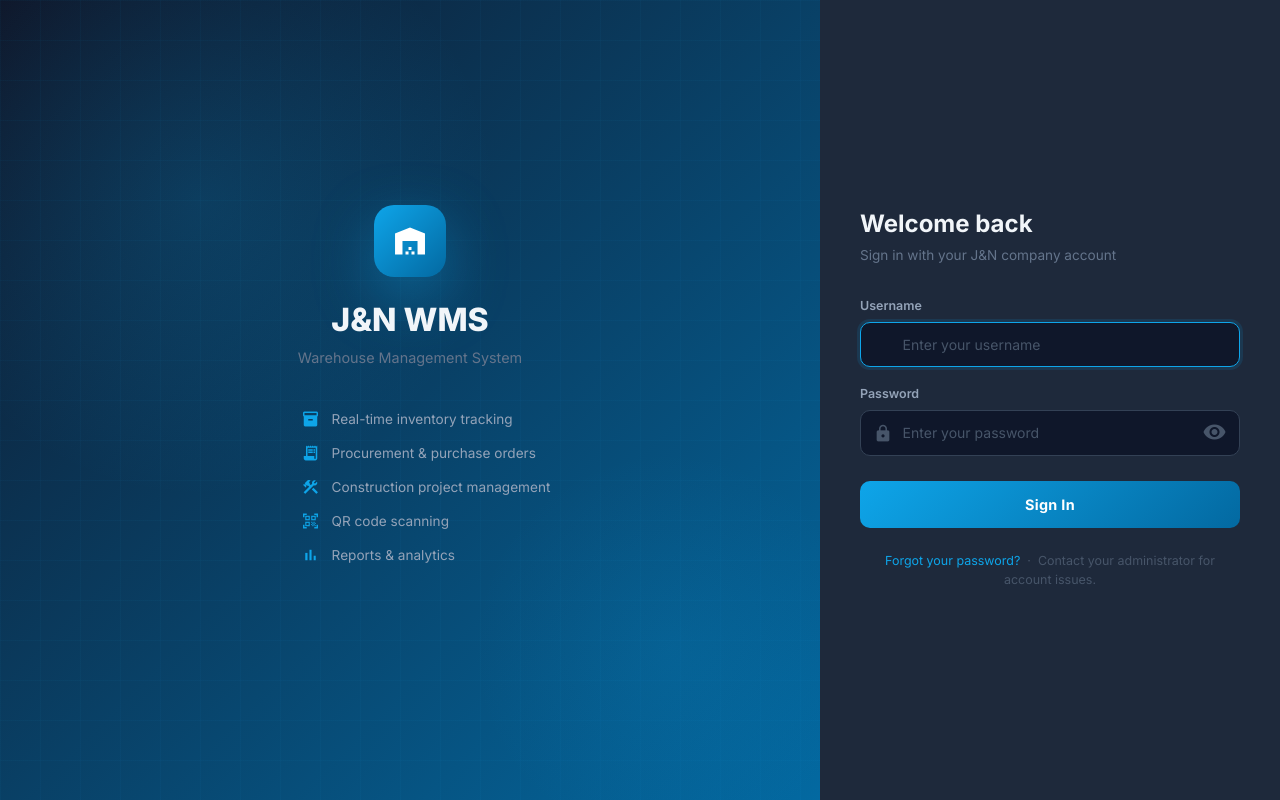
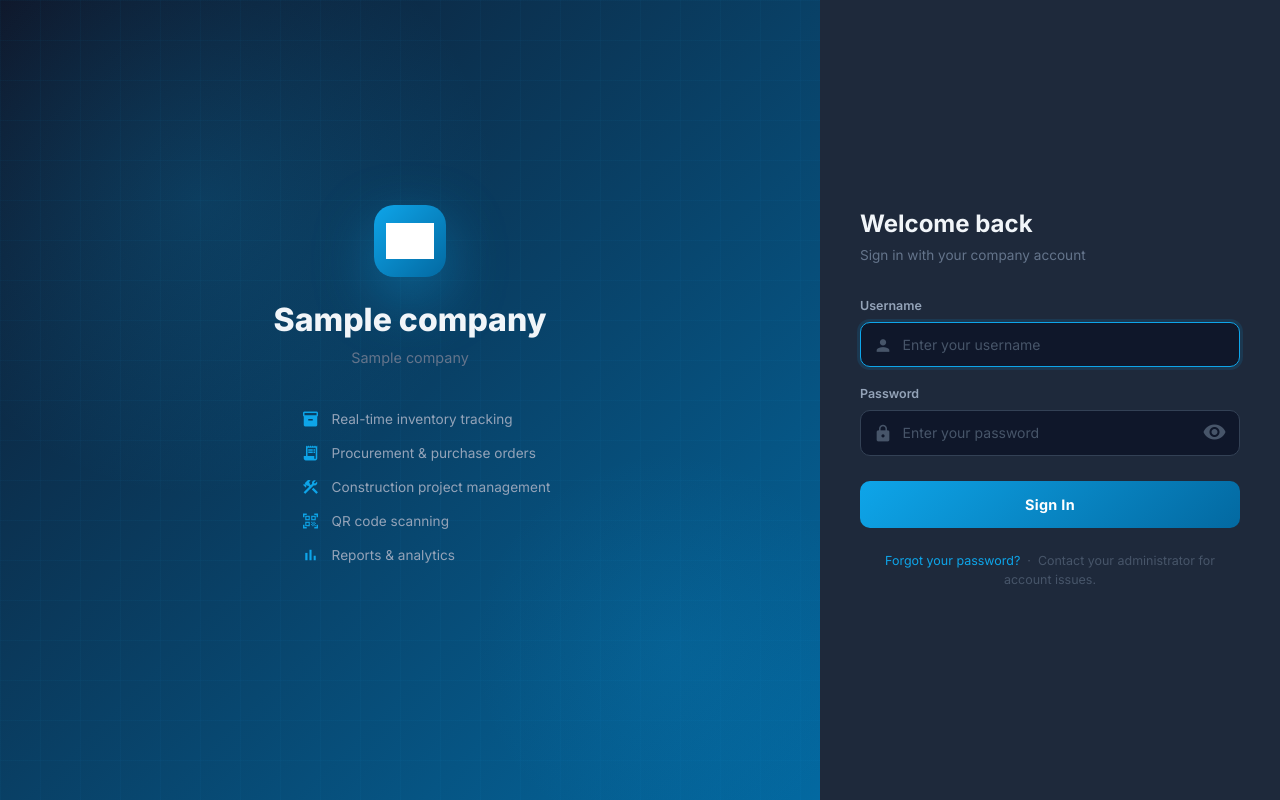
Before and after one commit to Izk-123/wms, a Django app: page /accounts/login/ in a window 1280 px wide. Run offline with Django 5.2, Linux system fonts and the light colour scheme; tables that the repository leaves empty hold one stand-in row (values such as "Sample post"); grey boxes marked "Sample" are stand-in pictures.

Commit message:
Add files via upload

```diff
--- a/templates/accounts/force_password_change.html
+++ b/templates/accounts/force_password_change.html
@@ -3,7 +3,7 @@
 <head>
     <meta charset="UTF-8">
     <meta name="viewport" content="width=device-width, initial-scale=1.0">
-    <title>Set Your Password | J&N</title>
+    <title>Set Your Password | {{ company_name|default:"WMS" }}</title>
     <link href="https://cdn.jsdelivr.net/npm/bootstrap@5.3.3/dist/css/bootstrap.min.css" rel="stylesheet">
     <link href="https://fonts.googleapis.com/icon?family=Material+Icons" rel="stylesheet">
     <style>
--- a/templates/accounts/login.html
+++ b/templates/accounts/login.html
@@ -3,7 +3,7 @@
 <head>
     <meta charset="UTF-8">
     <meta name="viewport" content="width=device-width, initial-scale=1.0">
-    <title>Sign In | J&N WMS</title>
+    <title>Sign In | {{ company_name|default:"J&N Pvt Ltd." }}</title>
     <link href="https://cdn.jsdelivr.net/npm/bootstrap@5.3.3/dist/css/bootstrap.min.css" rel="stylesheet">
     <link href="https://fonts.googleapis.com/icon?family=Material+Icons" rel="stylesheet">
     <link href="https://fonts.googleapis.com/css2?family=Inter:wght@400;500;600;700;800&display=swap" rel="stylesheet">
@@ -67,6 +67,13 @@
             justify-content: center;
             margin: 0 auto 1.5rem;
             box-shadow: 0 20px 60px rgba(14,165,233,.4);
+            overflow: hidden;
+        }
+        .brand-logo img {
+            width: 48px;
+            height: 48px;
+            object-fit: contain;
+            filter: brightness(0) invert(1);
         }
 
         .brand-title {
@@ -248,12 +255,14 @@
     <div class="brand-grid"></div>
     <div class="brand-content">
         <div class="brand-logo">
-            <span class="material-icons" style="color:white;font-size:36px;">
-                warehouse
-            </span>
+            {% if company.logo %}
+            <img src="{{ company.logo.url }}" alt="{{ company_name }}">
+            {% else %}
+            <span class="material-icons" style="color:white;font-size:36px;">J&N</span>
+            {% endif %}
         </div>
-        <h1 class="brand-title">J&N WMS</h1>
-        <p class="brand-sub">Warehouse Management System</p>
+        <h1 class="brand-title">{{ company_name|default:"J&N Pvt Ltd." }}</h1>
+        <p class="brand-sub">{{ company.trading_name|default:"ERP System" }}</p>
         <ul class="brand-features">
             <li>
                 <span class="material-icons">inventory_2</span>
@@ -285,13 +294,13 @@
 
         <div class="login-header">
             <h2>Welcome back</h2>
-            <p>Sign in with your J&N company account</p>
+            <p>Sign in with your company account</p>
         </div>
 
         {% if form.errors %}
         <div class="error-box">
             <span class="material-icons" style="font-size:17px;flex-shrink:0;">error</span>
-            Invalid email or password. Please try again.
+            Invalid username or password. Please try again.
         </div>
         {% endif %}
 
@@ -300,7 +309,7 @@
 
             <label class="form-label">Username</label>
             <div class="input-wrap">
-                <span class="material-icons input-icon">username</span>
+                <span class="material-icons input-icon">person</span>
                 <input type="text"
                        name="username"
                        placeholder="Enter your username"
--- a/templates/accounts/partials/welcome_modal.html
+++ b/templates/accounts/partials/welcome_modal.html
@@ -13,10 +13,10 @@
                     warehouse
                 </span>
                 <h4 style="color:white;margin:.75rem 0 .25rem;font-weight:700;">
-                    Welcome to J&N WMS
+                    Welcome to {{ company_name|default:"J&N Pvt Ltd." }}
                 </h4>
                 <p style="color:rgba(255,255,255,.75);font-size:.875rem;margin:0;">
-                    Warehouse Management System
+                    {{ company.trading_name|default:"ERP System" }}
                 </p>
             </div>
 
--- a/templates/accounts/password_reset.html
+++ b/templates/accounts/password_reset.html
@@ -3,7 +3,7 @@
 <head>
     <meta charset="UTF-8">
     <meta name="viewport" content="width=device-width, initial-scale=1.0">
-    <title>Forgot Password | WMS</title>
+    <title>Forgot Password | {{ company_name|default:"WMS" }}</title>
     <link href="https://cdn.jsdelivr.net/npm/bootstrap@5.3.3/dist/css/bootstrap.min.css" rel="stylesheet">
     <link href="https://fonts.googleapis.com/icon?family=Material+Icons" rel="stylesheet">
     <style>
@@ -32,7 +32,7 @@
             <label class="form-label">Company Email Address</label>
             <input type="email" name="email"
                    class="form-control"
-                   placeholder="yourname@jandn.mw" required>
+                   placeholder="yourname@company.com" required>
         </div>
         <button type="submit" class="btn btn-primary w-100">
             Send Reset Link
--- a/templates/accounts/password_reset_complete.html
+++ b/templates/accounts/password_reset_complete.html
@@ -2,7 +2,7 @@
 <html lang="en">
 <head>
     <meta charset="UTF-8">
-    <title>Password Reset Complete | WMS</title>
+    <title>Password Reset Complete | {{ company_name|default:"WMS" }}</title>
     <link href="https://cdn.jsdelivr.net/npm/bootstrap@5.3.3/dist/css/bootstrap.min.css" rel="stylesheet">
     <link href="https://fonts.googleapis.com/icon?family=Material+Icons" rel="stylesheet">
     <style>
--- a/templates/accounts/password_reset_confirm.html
+++ b/templates/accounts/password_reset_confirm.html
@@ -2,7 +2,7 @@
 <html lang="en">
 <head>
     <meta charset="UTF-8">
-    <title>Set New Password | WMS</title>
+    <title>Set New Password | {{ company_name|default:"WMS" }}</title>
     <link href="https://cdn.jsdelivr.net/npm/bootstrap@5.3.3/dist/css/bootstrap.min.css" rel="stylesheet">
     <link href="https://fonts.googleapis.com/icon?family=Material+Icons" rel="stylesheet">
     <style>
--- a/templates/accounts/password_reset_done.html
+++ b/templates/accounts/password_reset_done.html
@@ -2,7 +2,7 @@
 <html lang="en">
 <head>
     <meta charset="UTF-8">
-    <title>Check Your Email | WMS</title>
+    <title>Check Your Email | {{ company_name|default:"WMS" }}</title>
     <link href="https://cdn.jsdelivr.net/npm/bootstrap@5.3.3/dist/css/bootstrap.min.css" rel="stylesheet">
     <link href="https://fonts.googleapis.com/icon?family=Material+Icons" rel="stylesheet">
     <style>
@@ -16,7 +16,7 @@
     <h5 class="text-white mb-2">Check Your Email</h5>
     <p class="text-secondary mb-4" style="font-size:.875rem;">
         If an account with that email exists, we've sent a password reset link.
-        Check your inbox at your <strong class="text-white">@jandn.mw</strong> email.
+        Check your inbox at your <strong class="text-white">{{ company_email|default:"company email" }}</strong>.
     </p>
     <a href="{% url 'accounts:login' %}"
        class="btn w-100"
--- a/templates/accounts/password_reset_subject.txt
+++ b/templates/accounts/password_reset_subject.txt
@@ -1 +1 @@
-Password Reset Request - {{ site_name }}
+Password Reset Request - {{ company_name|default:"J&N Pvt Ltd." }}
```
Also changed, not shown: templates/accounts/locked_out.html (+6 -23 lines), templates/accounts/password_reset_email.html (+26 -13 lines).
